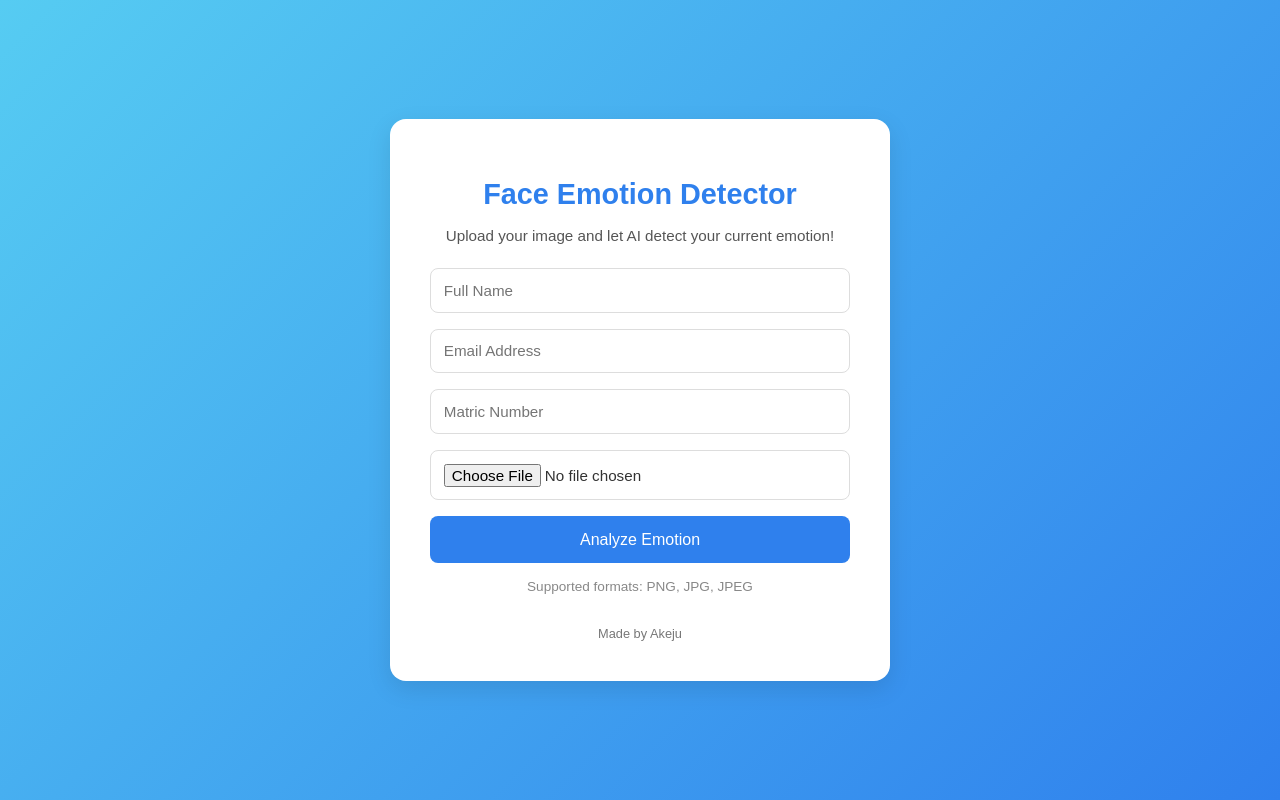
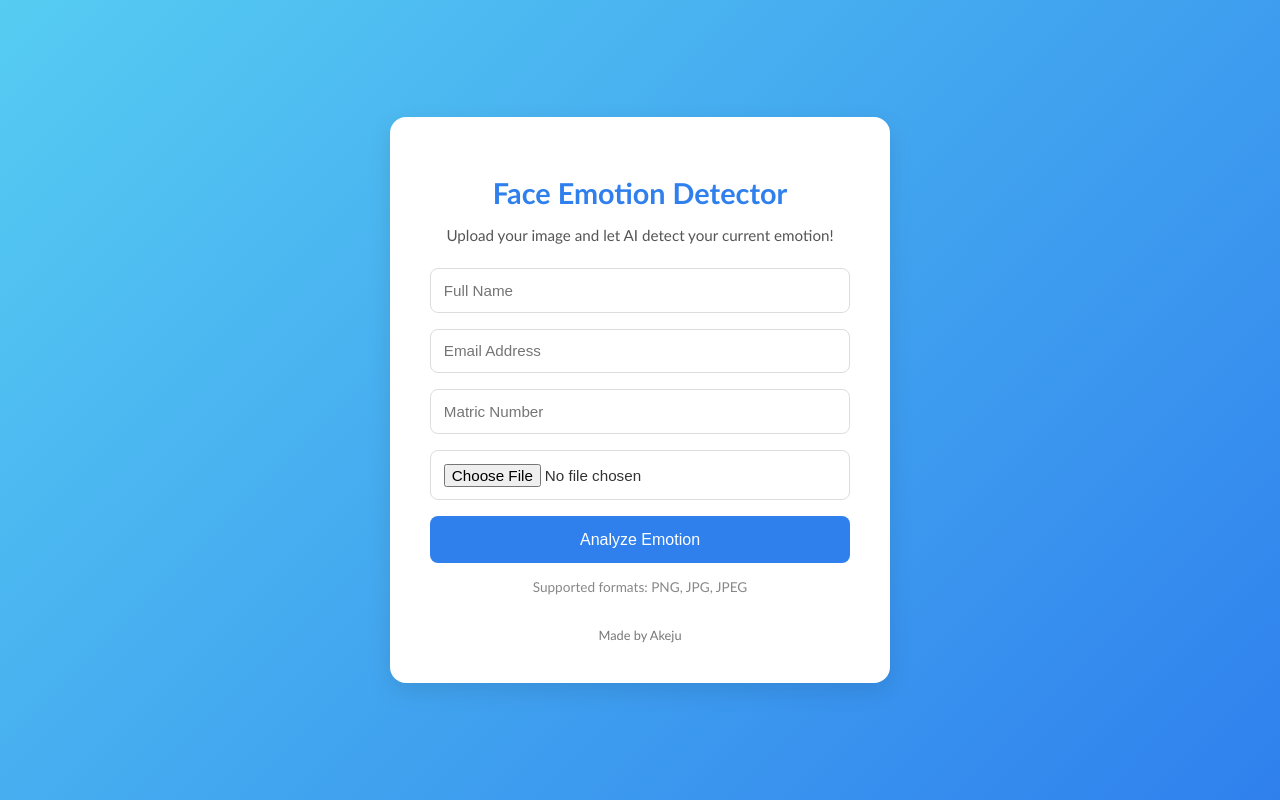
Before and after one commit to akejutotheworld/AI-EMOTION-RECOGNITION, a Flask app: page / in a window 1280 px wide. Run offline with Flask 2, Linux system fonts and the light colour scheme.

Commit message:
Update index.html

```diff
--- a/templates/index.html
+++ b/templates/index.html
@@ -6,7 +6,7 @@
   <meta name="viewport" content="width=device-width, initial-scale=1.0">
   <style>
     body {
-      font-family: "Poppins", sans-serif;
+      font-family: "Optima", sans-serif;
       background: linear-gradient(135deg, #56ccf2, #2f80ed);
       margin: 0;
       padding: 0;
```
